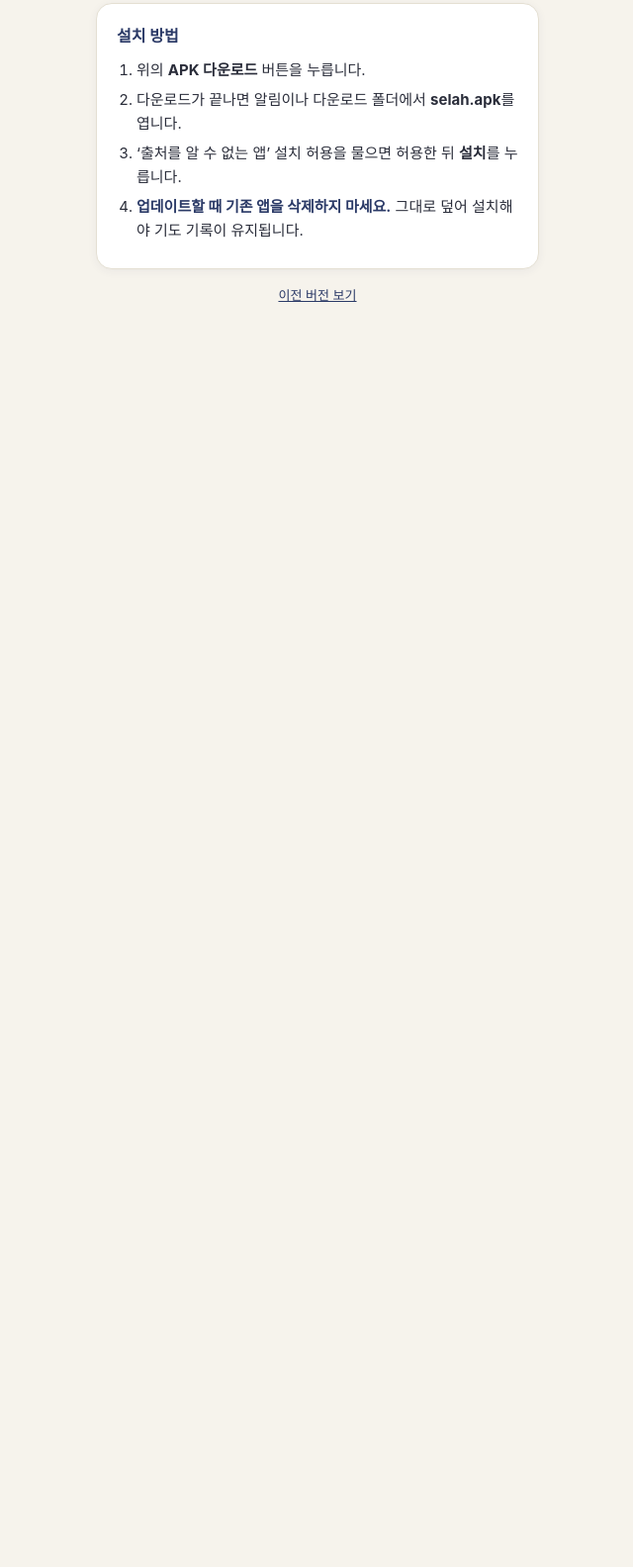
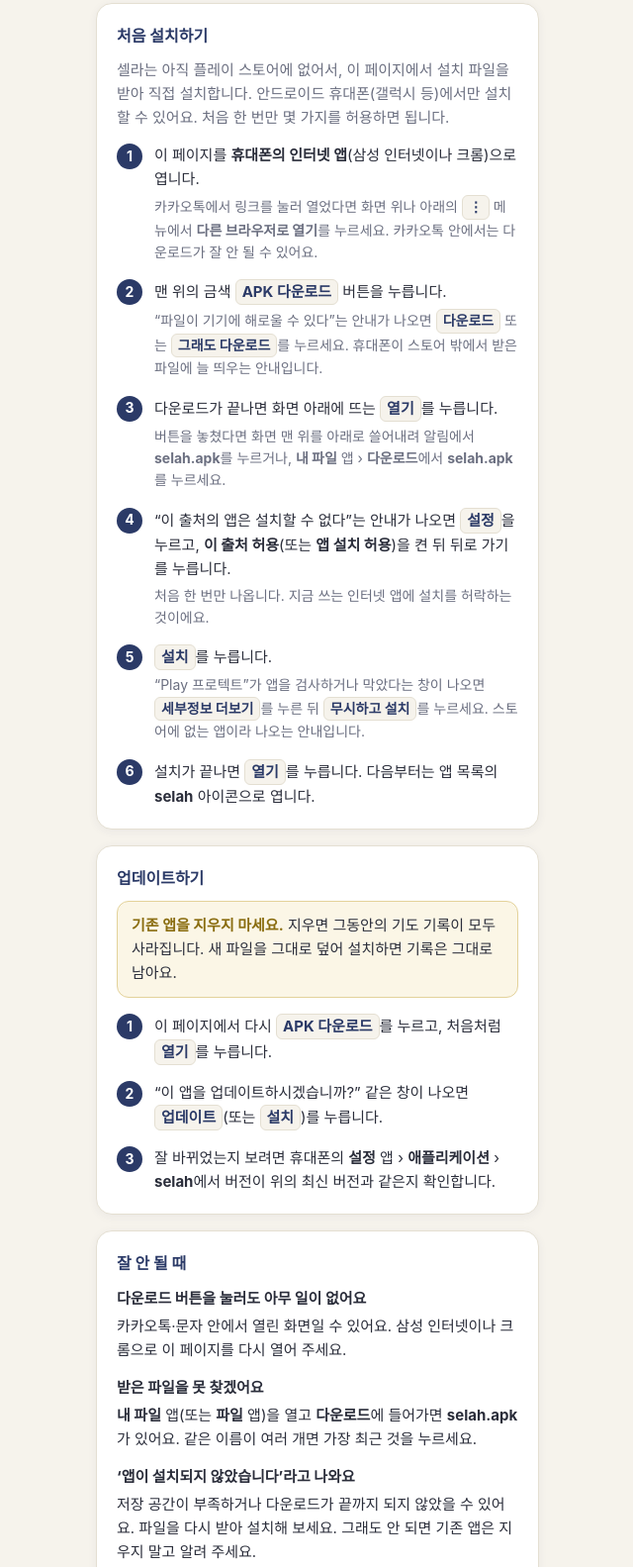
Before and after one commit to SeokHunPark/Selah-dist, a plain HTML site: page index.html in a window 1280 px wide. Shown: the part 517-2100 px from the top of the page at 99% size, without its empty margins (319-959 px from the left). Before the commit the page ends 874 px from the top, so only its background shows below. Drawn offline with Linux system fonts and the light colour scheme; no server answers.

Commit message:
다운로드 페이지: 기도 기록 앱으로 소개, 설치 방법을 처음 설치·업데이트·잘 안 될 때로 자세히
Co-Authored-By: Claude Opus 5.5 <noreply@anthropic.com>

```diff
--- a/index.html
+++ b/index.html
@@ -4,7 +4,7 @@
 <meta charset="utf-8">
 <meta name="viewport" content="width=device-width, initial-scale=1">
 <title>Selah 다운로드</title>
-<meta name="description" content="셀라 — 묵주기도 기록 앱 안드로이드 APK 다운로드">
+<meta name="description" content="셀라 — 기도 기록 앱 안드로이드 APK 다운로드">
 <style>
   :root {
     --navy: #2B3A67;
@@ -65,6 +65,25 @@
   .changes p { margin: 0 0 6px; font-size: 15px; }
   .empty { color: var(--muted); font-size: 14px; }
   .warn { color: var(--navy); font-weight: 700; }
+  .steps { list-style: none; padding: 0; margin: 0; counter-reset: step; }
+  .steps > li { position: relative; padding-left: 38px; margin-bottom: 16px; font-size: 15px; counter-increment: step; }
+  .steps > li::before {
+    content: counter(step); position: absolute; left: 0; top: 0;
+    width: 26px; height: 26px; border-radius: 50%;
+    background: var(--navy); color: #fff; font-size: 14px; font-weight: 700;
+    display: flex; align-items: center; justify-content: center;
+  }
+  .steps > li:last-child { margin-bottom: 0; }
+  .tip { display: block; margin-top: 4px; font-size: 14px; color: var(--muted); }
+  .btn { display: inline-block; padding: 0 6px; border: 1px solid var(--line); border-radius: 6px;
+    background: var(--ivory); font-weight: 700; color: var(--navy); white-space: nowrap; }
+  .alert { background: #FBF6E6; border: 1px solid #E3D29A; border-radius: 12px; padding: 12px 14px;
+    font-size: 15px; margin-bottom: 16px; }
+  .alert b { color: #8A6D10; }
+  .lead { margin: 0 0 14px; font-size: 15px; color: var(--muted); }
+  .faq h3 { margin: 14px 0 4px; font-size: 15px; color: var(--ink); }
+  .faq h3:first-of-type { margin-top: 0; }
+  .faq p { margin: 0; font-size: 15px; }
   footer { text-align: center; font-size: 13px; }
   footer a { color: var(--navy); }
 </style>
@@ -72,7 +91,7 @@
 <body>
   <header class="hero">
     <p class="logo">SELAH</p>
-    <p class="sub">셀라 · 묵주기도 기록 앱</p>
+    <p class="sub">셀라 · 기도 기록 앱</p>
   </header>
 
   <main>
@@ -91,13 +110,50 @@
     </section>
 
     <section class="card">
-      <h2>설치 방법</h2>
-      <ol>
-        <li>위의 <b>APK 다운로드</b> 버튼을 누릅니다.</li>
-        <li>다운로드가 끝나면 알림이나 다운로드 폴더에서 <b>selah.apk</b>를 엽니다.</li>
-        <li>‘출처를 알 수 없는 앱’ 설치 허용을 물으면 허용한 뒤 <b>설치</b>를 누릅니다.</li>
-        <li><span class="warn">업데이트할 때 기존 앱을 삭제하지 마세요.</span> 그대로 덮어 설치해야 기도 기록이 유지됩니다.</li>
+      <h2>처음 설치하기</h2>
+      <p class="lead">셀라는 아직 플레이 스토어에 없어서, 이 페이지에서 설치 파일을 받아 직접 설치합니다.
+        안드로이드 휴대폰(갤럭시 등)에서만 설치할 수 있어요. 처음 한 번만 몇 가지를 허용하면 됩니다.</p>
+      <ol class="steps">
+        <li>이 페이지를 <b>휴대폰의 인터넷 앱</b>(삼성 인터넷이나 크롬)으로 엽니다.
+          <span class="tip">카카오톡에서 링크를 눌러 열었다면 화면 위나 아래의 <span class="btn">⋮</span> 메뉴에서
+            <b>다른 브라우저로 열기</b>를 누르세요. 카카오톡 안에서는 다운로드가 잘 안 될 수 있어요.</span></li>
+        <li>맨 위의 금색 <span class="btn">APK 다운로드</span> 버튼을 누릅니다.
+          <span class="tip">“파일이 기기에 해로울 수 있다”는 안내가 나오면 <span class="btn">다운로드</span> 또는
+            <span class="btn">그래도 다운로드</span>를 누르세요. 휴대폰이 스토어 밖에서 받은 파일에 늘 띄우는 안내입니다.</span></li>
+        <li>다운로드가 끝나면 화면 아래에 뜨는 <span class="btn">열기</span>를 누릅니다.
+          <span class="tip">버튼을 놓쳤다면 화면 맨 위를 아래로 쓸어내려 알림에서 <b>selah.apk</b>를 누르거나,
+            <b>내 파일</b> 앱 › <b>다운로드</b>에서 <b>selah.apk</b>를 누르세요.</span></li>
+        <li>“이 출처의 앱은 설치할 수 없다”는 안내가 나오면 <span class="btn">설정</span>을 누르고,
+          <b>이 출처 허용</b>(또는 <b>앱 설치 허용</b>)을 켠 뒤 뒤로 가기를 누릅니다.
+          <span class="tip">처음 한 번만 나옵니다. 지금 쓰는 인터넷 앱에 설치를 허락하는 것이에요.</span></li>
+        <li><span class="btn">설치</span>를 누릅니다.
+          <span class="tip">“Play 프로텍트”가 앱을 검사하거나 막았다는 창이 나오면 <span class="btn">세부정보 더보기</span>를 누른 뒤
+            <span class="btn">무시하고 설치</span>를 누르세요. 스토어에 없는 앱이라 나오는 안내입니다.</span></li>
+        <li>설치가 끝나면 <span class="btn">열기</span>를 누릅니다. 다음부터는 앱 목록의 <b>selah</b> 아이콘으로 엽니다.</li>
       </ol>
+    </section>
+
+    <section class="card">
+      <h2>업데이트하기</h2>
+      <div class="alert"><b>기존 앱을 지우지 마세요.</b> 지우면 그동안의 기도 기록이 모두 사라집니다.
+        새 파일을 그대로 덮어 설치하면 기록은 그대로 남아요.</div>
+      <ol class="steps">
+        <li>이 페이지에서 다시 <span class="btn">APK 다운로드</span>를 누르고, 처음처럼 <span class="btn">열기</span>를 누릅니다.</li>
+        <li>“이 앱을 업데이트하시겠습니까?” 같은 창이 나오면 <span class="btn">업데이트</span>(또는 <span class="btn">설치</span>)를 누릅니다.</li>
+        <li>잘 바뀌었는지 보려면 휴대폰의 <b>설정</b> 앱 › <b>애플리케이션</b> › <b>selah</b>에서 버전이 위의 최신 버전과 같은지 확인합니다.</li>
+      </ol>
+    </section>
+
+    <section class="card faq">
+      <h2>잘 안 될 때</h2>
+      <h3>다운로드 버튼을 눌러도 아무 일이 없어요</h3>
+      <p>카카오톡·문자 안에서 열린 화면일 수 있어요. 삼성 인터넷이나 크롬으로 이 페이지를 다시 열어 주세요.</p>
+      <h3>받은 파일을 못 찾겠어요</h3>
+      <p><b>내 파일</b> 앱(또는 <b>파일</b> 앱)을 열고 <b>다운로드</b>에 들어가면 <b>selah.apk</b>가 있어요. 같은 이름이 여러 개면 가장 최근 것을 누르세요.</p>
+      <h3>‘앱이 설치되지 않았습니다’라고 나와요</h3>
+      <p>저장 공간이 부족하거나 다운로드가 끝까지 되지 않았을 수 있어요. 파일을 다시 받아 설치해 보세요. 그래도 안 되면 기존 앱은 지우지 말고 알려 주세요.</p>
+      <h3>아이폰에서도 되나요?</h3>
+      <p>아직은 안드로이드 휴대폰에서만 설치할 수 있어요.</p>
     </section>
 
     <footer>
```
